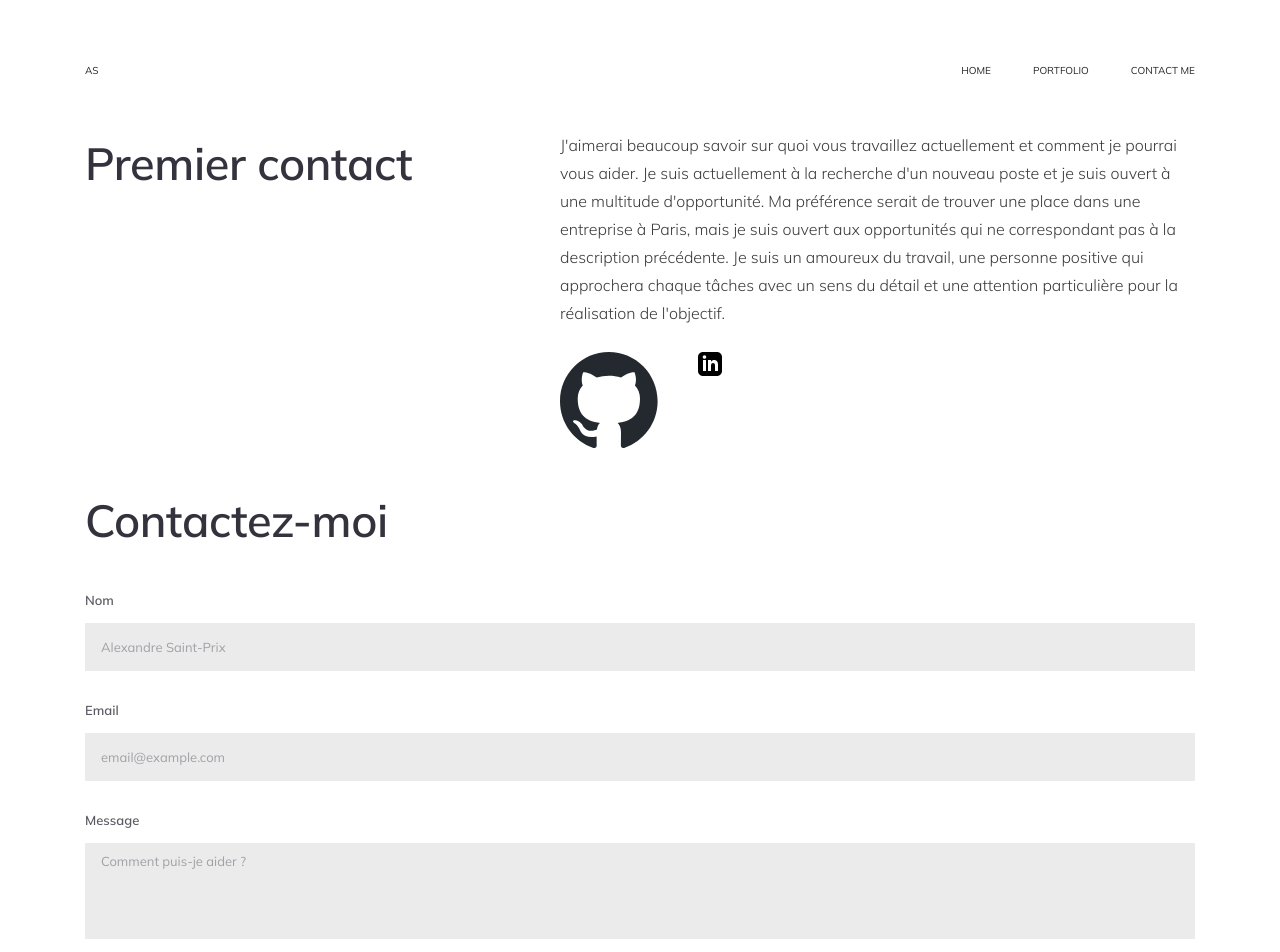
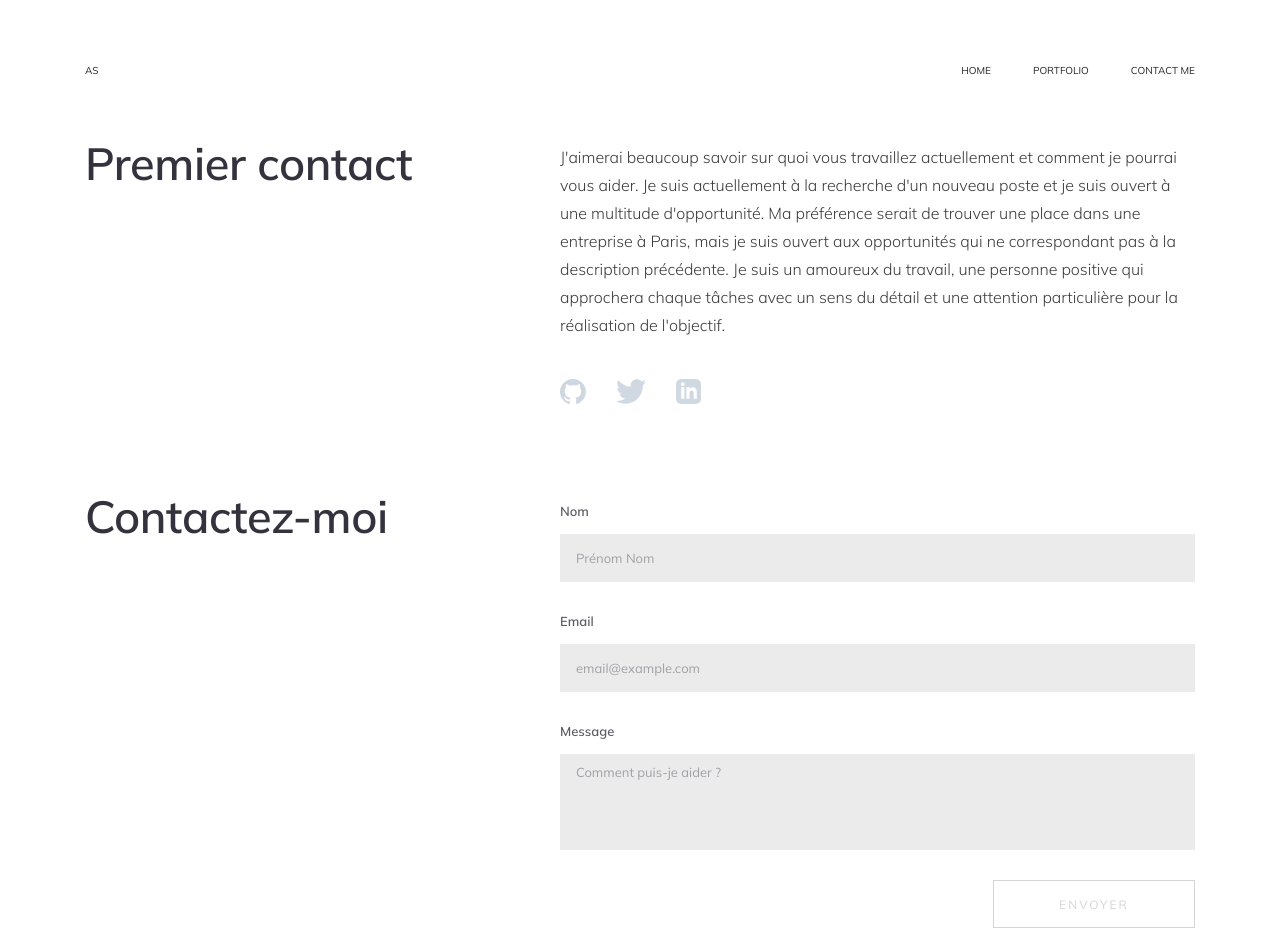
Before and after one commit to Alexandre-st/Portfolio, a React (Vite) app: page /contact in a window 1280 px wide. Shown: the top 952 px of the page. Built offline with nearby package versions, Linux system fonts and the light colour scheme.

Commit message:
Update the form and the contact page

```diff
--- a/src/components/Form.jsx
+++ b/src/components/Form.jsx
@@ -44,7 +44,7 @@ const Form = () => {
             type="text"
             name="name"
             className="form-content-field-input"
-            placeholder="Alexandre Saint-Prix"
+            placeholder="Prénom Nom"
             onChange={formik.handleChange}
             onBlur={formik.handleBlur}
             value={formik.values.name}
--- a/src/styles/base/_mixins.scss
+++ b/src/styles/base/_mixins.scss
@@ -22,14 +22,14 @@
   line-height: 3.5rem;
   letter-spacing: -0.357143px;
 
-  @include mq(laptop) {
+  @include mq(tablet) {
+    font-size: 4rem;
     line-height: 5.5rem;
-    font-size: 3.5rem;
   }
 
-  @include mq(desktop) {
+  @include mq(laptop) {
+    font-size: 4.5rem;
     line-height: 6.5rem;
-    font-size: 4.5rem;
   }
 }
 
--- a/src/styles/components/_contactForm.scss
+++ b/src/styles/components/_contactForm.scss
@@ -1,11 +1,22 @@
 @use "../base/mixins" as *;
 
 .contact-form {
-  margin-top: 4rem;
+  margin: 8rem 0 16rem;
+
+  @include mq(laptop) {
+    margin: 8rem 0 32rem;
+    display: flex;
+    justify-content: space-between;
+  }
 }
 
 .form-content {
   margin-top: 3.2rem;
+
+  @include mq(laptop) {
+    margin-top: 1.2rem;
+    width: 63.5rem;
+  }
 
   &-field {
     display: flex;
@@ -56,7 +67,7 @@ textarea {
 input,
 textarea {
   &:focus-visible {
-    border: 1px solid #5fb4a2;
+    border: 1px solid #3366ff;
   }
 
   // Avoid the yellow autofill from the input form
--- a/src/styles/pages/_contact.scss
+++ b/src/styles/pages/_contact.scss
@@ -5,13 +5,23 @@
     @include mq(laptop) {
       display: flex;
       justify-content: space-between;
+
+      &-title {
+        margin-right: 2rem;
+      }
+    }
+
+    @include mq(desktop) {
+      &-title {
+        margin-right: 0;
+      }
     }
 
     &-about {
       margin-top: 3.2rem;
 
       @include mq(laptop) {
-        margin-top: 0;
+        margin-top: 1.2rem;
         flex: 1 1;
         max-width: 63.5rem;
       }
@@ -19,8 +29,37 @@
 
     &-link {
       display: flex;
-      gap: 2rem;
-      margin-top: 2.5rem;
+      align-items: center;
+      gap: 3rem;
+      margin-top: 4rem;
+
+      img {
+        height: 2.5rem;
+      }
+
+      :hover {
+        &:nth-child(1) {
+          filter: invert(0%) sepia(100%) saturate(750%) hue-rotate(100deg)
+            brightness(0%) contrast(111%);
+        }
+
+        &:nth-child(2) {
+          filter: invert(54%) sepia(94%) saturate(2260%) hue-rotate(175deg)
+            brightness(96%) contrast(97%);
+        }
+
+        &:nth-child(3) {
+          filter: invert(23%) sepia(56%) saturate(2970%) hue-rotate(197deg)
+            brightness(104%) contrast(92%);
+        }
+      }
+
+      :not(:first-child) {
+        img {
+          filter: invert(95%) sepia(5%) saturate(857%) hue-rotate(183deg)
+            brightness(92%) contrast(91%);
+        }
+      }
     }
   }
 }
```
Also changed, not shown: src/assets/github-mark.svg.
